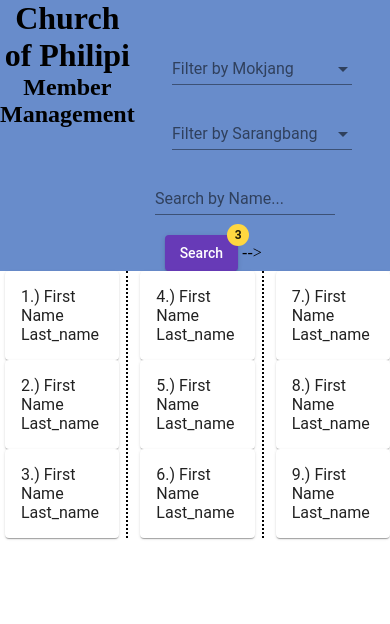
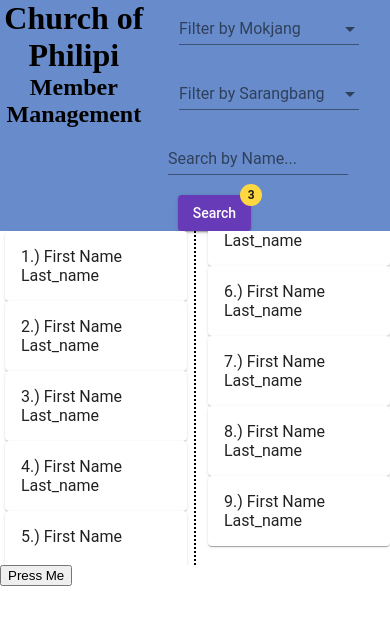
Before and after one commit to seleokojie/Member_Management, an Angular app: page / in a window 390 px wide. Shown: the top 624 px of the page. Built offline with nearby package versions, Linux system fonts and the light colour scheme.

Commit message:
Updated Column Display

```diff
--- a/src/app/app.component.css
+++ b/src/app/app.component.css
@@ -9,3 +9,22 @@
   width: 100%;
 
 }
+
+@media screen and (max-width: 650px) {
+  /* table td:nth-of-type(3) {
+      display: none;
+  } */
+  .user-column-list{
+    column-count: 2;
+    /* background-color: red; */
+  }
+}
+@media screen and (max-width: 376px) {
+  /* table td:nth-of-type(4) {
+      display: none;
+  } */
+  .user-column-list{
+    column-count: 1;
+    /* background-color: green; */
+  }
+}
--- a/src/app/app.component.html
+++ b/src/app/app.component.html
@@ -1,28 +1,17 @@
+<!-- display navigation bar first -->
 <app-navigation-bar></app-navigation-bar>
+
+<!-- Now display the main content -->
 <div style="display: flex; flex-direction: row; flex-wrap: wrap;">
 
-
-  <!-- selecting mokjangs -->
-
-
-
-  <!-- searching for members stuff -->
+  <!-- Display the user names -->
   <div *ngIf="editorMode == false" style="display: flex; flex-direction: row; flex-wrap: wrap; width: 100%;">
-    <!-- <app-mokjang-select></app-mokjang-select> -->
-    <!-- <app-Sarangbang *ngFor="let item of sarangbangs" [userDataArray]="users" [sbangName]="item.name"></app-Sarangbang> -->
-
-    <!-- <app-family [familyMembers]="users" [familyHead]="users[0]"></app-family> -->
-    <!-- <app-user *ngFor="let user of users; let i = index" [userData]="users[i]"></app-user> -->
     <div class="user-column-list">
-      <div style="display:flex"  *ngFor="let user of users; let i=index">
+      <div style=""  *ngFor="let user of users; let i=index">
         <mat-card (click)="SelectUser(user)" style="cursor:pointer; margin-top:0; margin-left:5px">{{i + 1}}.) {{user.name}} {{user.elname}}</mat-card>
       </div>
     </div>
   </div>
-
-  <!-- <div>
-    <app-profile></app-profile>
-  </div> -->
 
   <!-- editorMode stuff -->
   <div *ngIf="editorMode == true">
@@ -31,3 +20,6 @@
 
 
 </div>
+<button (click)="openDialog()">
+  Press Me
+</button>
--- a/src/app/app.component.ts
+++ b/src/app/app.component.ts
@@ -1,9 +1,11 @@
+import { ProfileComponent } from './profile/profile.component';
 import { Sarangbang } from './sarangbang';
 import { Family } from './family';
 import { UserData } from './userData';
 import { Component, Output } from '@angular/core';
 import { MokjangSelectComponent } from './mokjang-select/mokjang-select.component';
 import { SarangbangComponent } from './Sarangbang/Sarangbang.component';
+import {MatDialog, MatDialogRef, MAT_DIALOG_DATA} from '@angular/material/dialog';
 
 
 @Component({
@@ -13,6 +15,23 @@ import { SarangbangComponent } from './Sarangbang/Sarangbang.component';
 })
 export class AppComponent {
   title = 'app';
+
+  constructor(public dialog: MatDialog){
+
+  }
+
+  openDialog(): void {
+    const dialogRef = this.dialog.open(ProfileComponent, {
+      // width: '250px',
+      // maxHeight: '95vh',
+      // data: {name: this.name, animal: this.animal}
+    });
+
+    dialogRef.afterClosed().subscribe(result => {
+      console.log('The dialog was closed');
+      // this.animal = result;
+    });
+  }
 
   users:UserData[] = [new UserData("First Name"),new UserData("First Name"),new UserData("First Name"),new UserData("First Name"),new UserData("First Name"),new UserData("First Name"),new UserData("First Name"),new UserData("First Name"),new UserData("First Name"), ];
   families:Family[] = [];
@@ -26,6 +45,10 @@ export class AppComponent {
     this.selectedUser = e as UserData;
     console.log("selected: " + (e as UserData).name);
     this.editorMode = true;
+  }
+
+  public OnUserClick(){
+
   }
 
 
@@ -43,7 +66,5 @@ export class AppComponent {
   }
 
   public mokjangSelect:MokjangSelectComponent = new MokjangSelectComponent();
-  constructor(){
 
-  }
 }
--- a/src/app/app.module.ts
+++ b/src/app/app.module.ts
@@ -28,6 +28,7 @@ import { MatDividerModule } from '@angular/material/divider';
 import { MatListModule } from '@angular/material/list';
 import {MatAutocompleteModule} from '@angular/material/autocomplete';
 import {MatBadgeModule} from '@angular/material/badge';
+import {MatDialogModule} from '@angular/material/dialog';
 
 @NgModule({
   declarations: [
@@ -63,6 +64,7 @@ import {MatBadgeModule} from '@angular/material/badge';
     MatListModule,
     MatAutocompleteModule,
     MatBadgeModule,
+    MatDialogModule,
 
   ],
   providers: [],
--- a/src/app/navigation-bar/navigation-bar.component.html
+++ b/src/app/navigation-bar/navigation-bar.component.html
@@ -1,9 +1,9 @@
 <div style="width: 100%; background-color: #688ccb; display:flex;">
-  <div>
+  <div style="display: flex; flex-direction:column">
     <h1>Church of Philipi</h1>
     <h2>Member Management</h2>
   </div>
-  <div style="display: flex; flex-wrap:wrap; justify-content:center; margin-bottom: 0px; margin-top:40px">
+  <div style="display: flex; flex-wrap:wrap; width:100%; justify-content:center; margin-top:auto">
     <div class="spacing">
       <form>
         <mat-form-field>
@@ -41,7 +41,7 @@
       </mat-autocomplete>
       <!-- SEARCH BUTTON -->
       <button mat-raised-button color="primary" style="margin-left:10px" type="submit" (click)="onSearch()"
-      matBadge="{{userNames.length}}" matBadgeColor="accent">Search</button> -->
+      matBadge="{{userNames.length}}" matBadgeColor="accent">Search</button>
     </div>
   </div>
 </div>
```
Also changed, not shown: src/app/profile/profile.component.html (line endings or trailing spaces).
